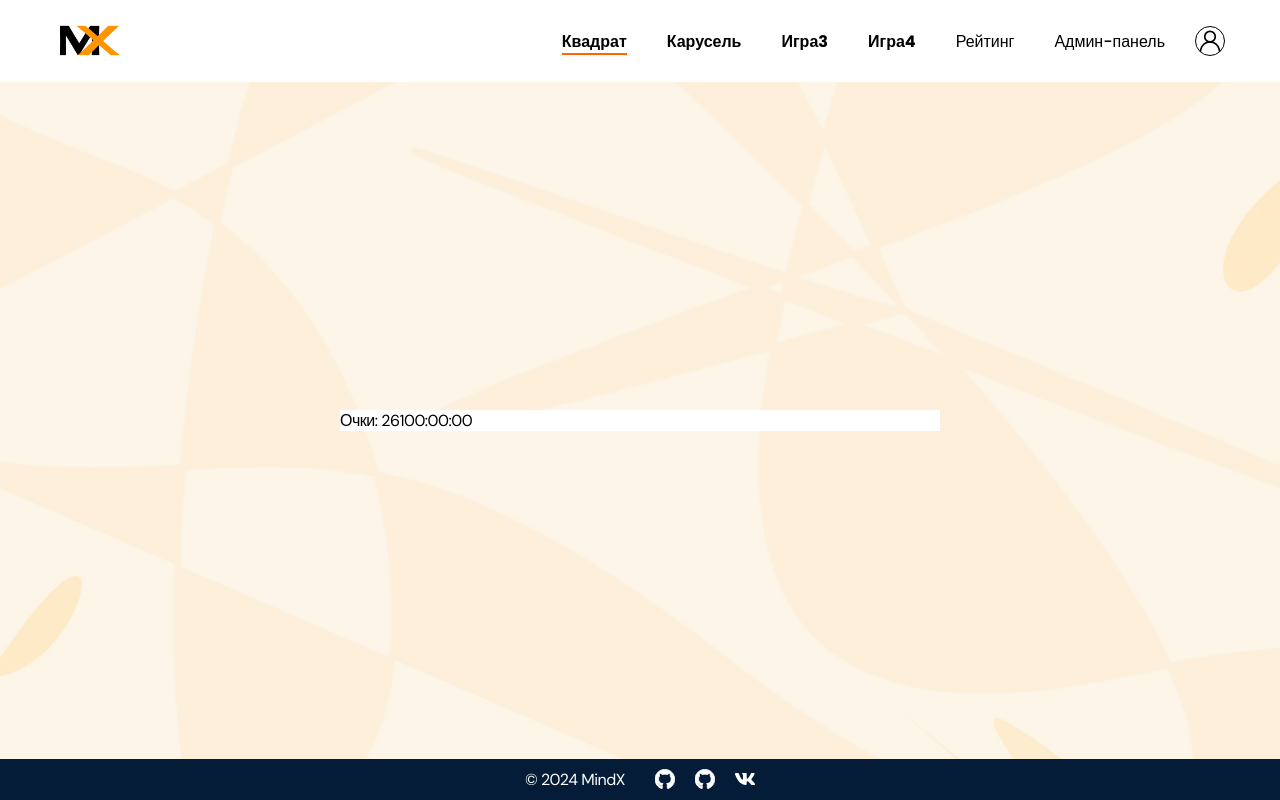
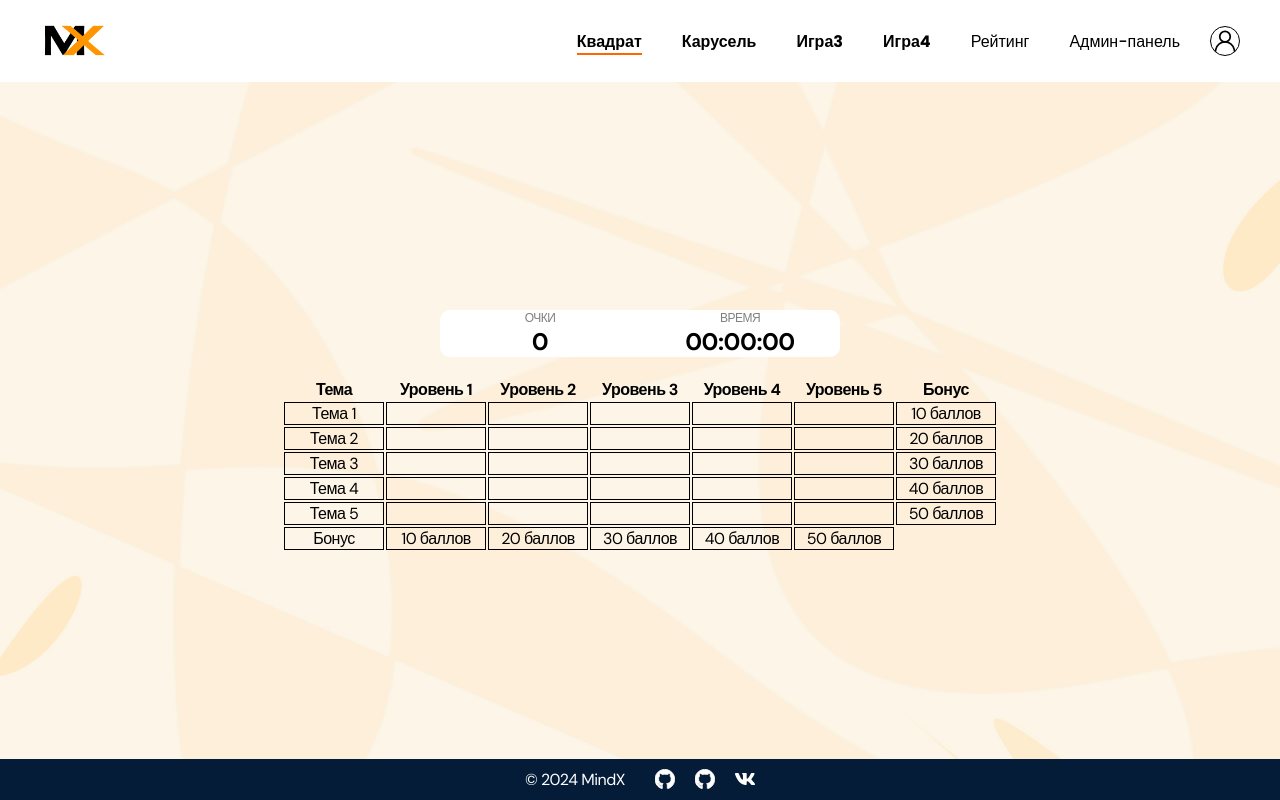
Before and after one commit to ntlifee/olympiad-games, a React (Create React App) app in the folder client/: page /square in a window 1280 px wide. Built offline with nearby package versions, Linux system fonts and the light colour scheme.

Commit message:
Сделал инфо.панель. Начал разработку квадрата

```diff
--- a/client/src/components/GameInformationPanel/GameInformationPanel.jsx
+++ b/client/src/components/GameInformationPanel/GameInformationPanel.jsx
@@ -1,16 +1,19 @@
 import './gameinformationpanel.css'
 
-const GameInformationPanel = () => {
+const GameInformationPanel = (props) => {
+    const { score, time } = props;
     return (
-        <nav className="information_panel">
+        <div className="information_panel">
             <div className="score">
-                Очки: 261
+                <p className='score_string'>ОЧКИ</p>
+                <p className="score_int">{score ? score : 0}</p>
             </div>
             <div className="time">
-                00:00:00
+                <p className='time_string'>ВРЕМЯ</p>
+                <p className="time_date">{time ? time : '00:00:00'}</p>
             </div>
-        </nav>
-     );
+        </div>
+    );
 }
 
 export default GameInformationPanel;
--- a/client/src/components/GameInformationPanel/gameinformationpanel.css
+++ b/client/src/components/GameInformationPanel/gameinformationpanel.css
@@ -1,7 +1,32 @@
 .information_panel{
     background-color: white;
-    max-width: 600px;
+    max-width: 400px;
     width: 100%;
     display: flex;
     flex-direction: row;
+    align-items: center;
+    border-radius: 10px;
+    margin: 20px;
 }
+
+.time, .score{
+    width: 50%;
+    justify-content: center;
+    display: inline-flex;
+    flex-direction: column;
+}
+
+.score_string, .time_string{
+    font-size: 12px;
+    font-family: 'DM Sans', sans-serif;
+    text-align: center;
+    color: gray;
+}
+
+.score_int, .time_date{
+    font-size: 24px;
+    font-family: 'DM Sans', sans-serif;
+    text-align: center;
+    color: black;
+    font-weight: bold;
+}
--- a/client/src/pages/SquareGame/SquareGame.jsx
+++ b/client/src/pages/SquareGame/SquareGame.jsx
@@ -1,12 +1,49 @@
 import GameInformationPanel from './../../components/GameInformationPanel/GameInformationPanel'
 import './squaregame.css'
 
-const SquareGame = () => {
+const SquareGame = (props) => {
+    let { levels, themes } = props
+    //#region development
+    levels = [];
+    for (let i = 1; i <= 5; i++) {
+        levels.push(i);
+    }
+    themes = [];
+    for (let i = 1; i <= 5; i++) {
+        themes.push(i);
+    }
+    //#endregion
     return (
         <main className="section">
             <div className="container">
                 <div className="wrapper">
-                    <GameInformationPanel/>
+                    <GameInformationPanel />
+                    <table>
+                        <thead>
+                            <tr>
+                                <th>Тема</th>
+                                {levels.map(level => (<th key={level}>Уровень {level}</th>))}
+                                <th>Бонус</th>
+                            </tr>
+                        </thead>
+                        <tbody>
+                            {themes.map((theme, i) => (
+                                <tr key={i}>
+                                    <td>Тема {theme}</td>
+                                    {levels.map(level => (
+                                        <td key={level}>
+                                            {/* Компонент элемента управления вопросом */}
+                                        </td>
+                                    ))}
+                                    <td className="bonus">{(i + 1) * 10} баллов</td>
+                                </tr>
+                            ))}
+                            <tr>
+                                <td>Бонус</td>
+                                {levels.map(level => (<td key={level}>{level * 10} баллов</td>))}
+                            </tr>
+                        </tbody>
+                    </table>
                 </div>
             </div>
         </main>
--- a/client/src/pages/SquareGame/squaregame.css
+++ b/client/src/pages/SquareGame/squaregame.css
@@ -9,7 +9,6 @@ main {
     display: flex;
     flex-grow: 1;
     flex-direction: column;
-    height: 100%;
     width: 100%;
     max-width: 1200px;
     align-items: center;
--- a/client/src/styles/main.css
+++ b/client/src/styles/main.css
@@ -34,7 +34,7 @@ body {
 
 .container {
 	margin: 0 auto;
-	padding: 0 15px;
+	padding: 0;
 	max-width: 1200px;
 	width: 100%;
 }
```
Also changed, not shown: 1 other file (tests, documents, lock files or other folders).
